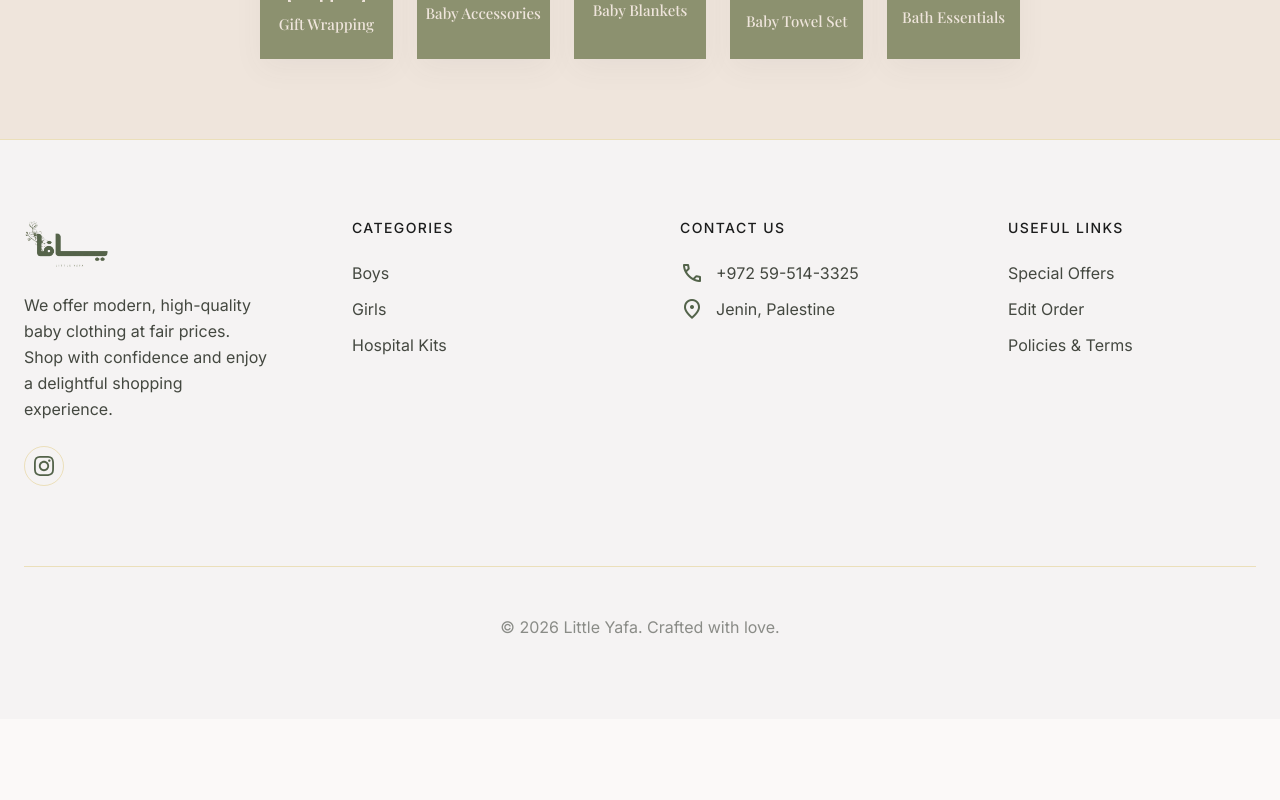
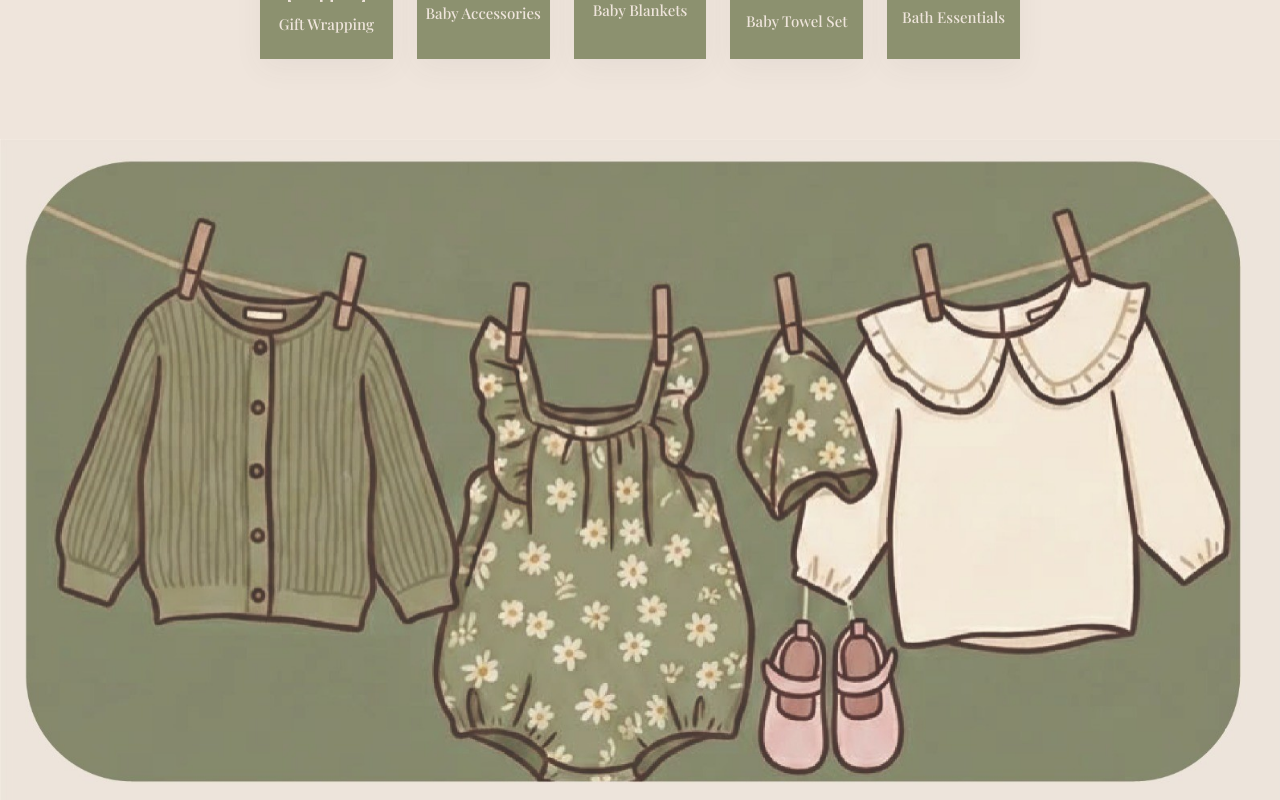
Before and after one commit to Riham274/little-yafa-store, a Next.js app: page / in a window 1280 px wide. Shown: the part 1700-2500 px from the top of the page. Before the commit the page ends 2419 px from the top, so only its background shows below. Built offline with nearby package versions, Linux system fonts and the light colour scheme.

Commit message:
Fix clothesline banner to scale proportionally without cropping across all screen sizes

```diff
--- a/app/(site)/page.tsx
+++ b/app/(site)/page.tsx
@@ -124,6 +124,17 @@ export default function HomePage() {
         {/* Hint that the row scrolls further when it overflows the viewport */}
         <div className="sm:hidden pointer-events-none absolute inset-y-0 end-0 w-10 bg-gradient-to-l rtl:bg-gradient-to-r from-[#EFE5DC] to-transparent" />
       </section>
+
+      {/* Clothesline Banner */}
+      <section className="w-full fade-in-up">
+        <Image
+          src="/clothesline-banner.jpeg"
+          alt="Baby clothes hanging on a clothesline"
+          width={1600}
+          height={834}
+          className="w-full h-auto block"
+        />
+      </section>
     </>
   );
 }
```
Also changed, not shown: public/clothesline-banner.jpeg (added).
